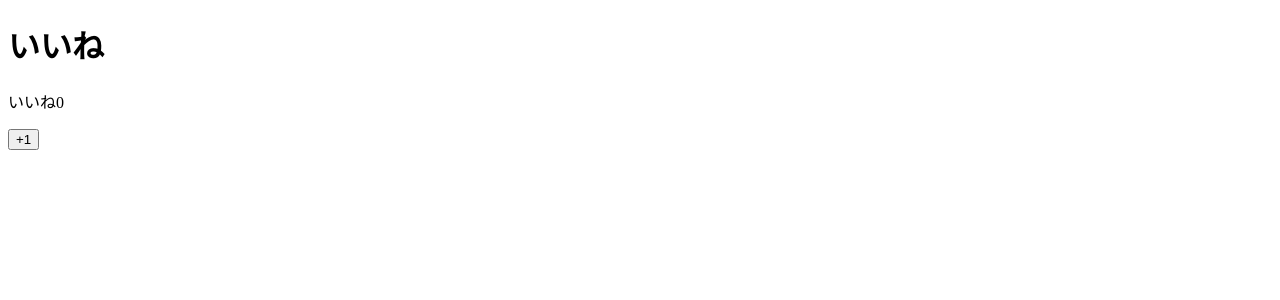
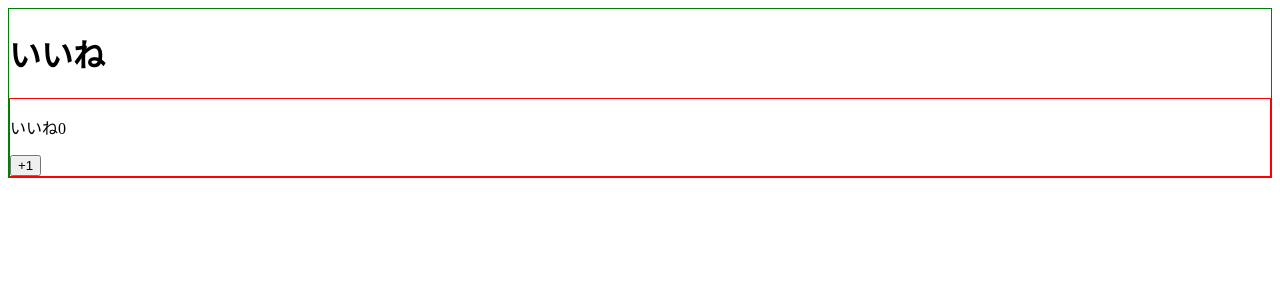
Before and after one commit to siyo0715/Vue.js_practice16, a Vue app in the folder practice16/: page / in a window 1280 px wide. Shown: the top 300 px of the page. Built offline with nearby package versions, Linux system fonts and the light colour scheme.

Commit message:
[Add]scopedの

```diff
--- a/practice16/src/App.vue
+++ b/practice16/src/App.vue
@@ -14,3 +14,9 @@ export default {
     }
 }
 </script>
+
+<style scoped>
+  div {
+      border: 1px solid green;
+  }
+</style>
--- a/practice16/src/components/LikeNumber.vue
+++ b/practice16/src/components/LikeNumber.vue
@@ -19,3 +19,8 @@
     }
   };
 </script>
+<style scoped>
+  div {
+      border: 1px solid red;
+    }
+</style>
```
Also changed, not shown: practice16/src/components/LikeHeader.vue (line endings or trailing spaces), practice16/src/main.js (line endings or trailing spaces).
